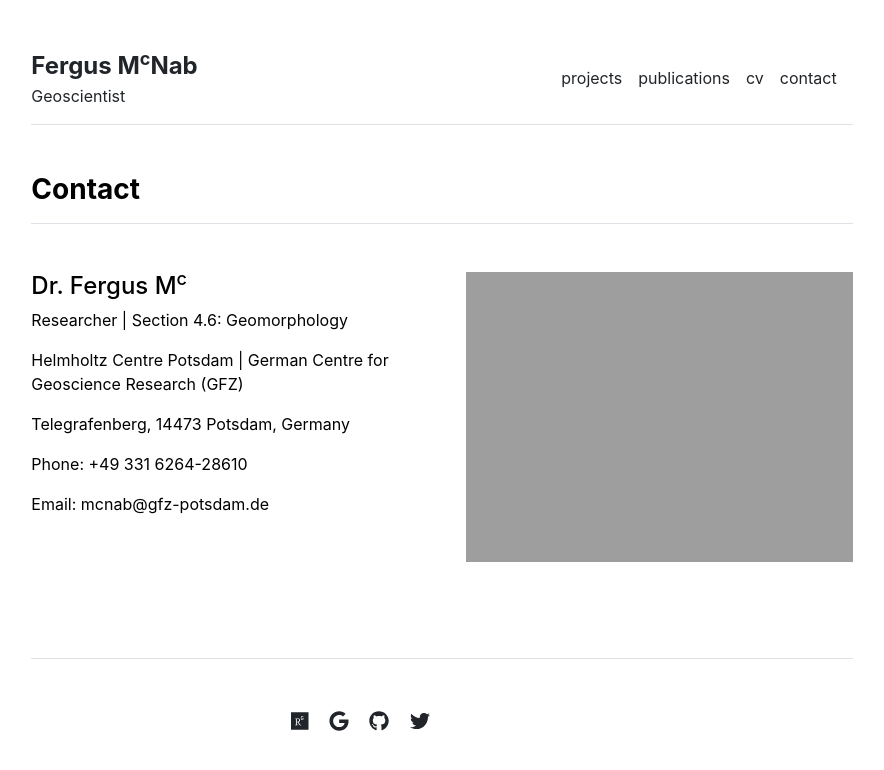
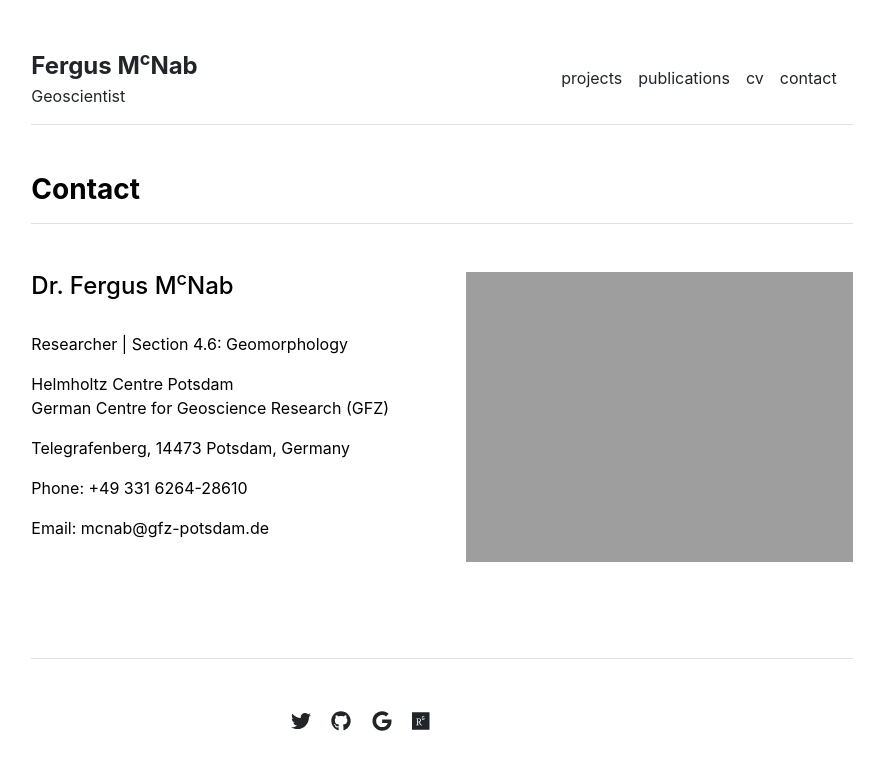
Before and after one commit to fmcnab/fmcnab.github.io, a Jekyll site: the page built from contact.md, in a window 1280 px wide. Shown: the top 770 px of the page, without its empty margins (198-1082 px from the left). Built offline with Jekyll 4.4.1, drawn with Linux system fonts in a browser that asks for light colours.

Commit message:
Adjust contact formatting.

```diff
--- a/_data/settings.yml
+++ b/_data/settings.yml
@@ -15,10 +15,10 @@ courses:
 - {name: 'Stellar Structures', url: 'stellar-structures'}
 
 social:
+- {icon: 'twitter', link: 'https://twitter.com/fergus_mc'}
+- {icon: 'github', link: 'https://github.com/fmcnab'}
+- {icon: 'google', link: 'https://scholar.google.com/citations?user=jkIHW8QAAAAJ&hl=en&authuser=1'}
 - {icon: 'researchgate', link: 'https://www.researchgate.net/profile/Fergus-Mcnab'}
-- {icon: 'google', link: 'https://scholar.google.com/citations?user=jkIHW8QAAAAJ&hl=en&authuser=1'}
-- {icon: 'github', link: 'https://github.com/fmcnab'}
-- {icon: 'twitter', link: 'https://twitter.com/fergus_mc'}
 
 contacts:
-- {name: 'Dr. Fergus M<sup>c</sup>', title: 'Researcher', department: 'Section 4.6: Geomorphology', institution: 'Helmholtz Centre Potsdam | German Centre for Geoscience Research (GFZ)', institution_address: 'Telegrafenberg, 14473 Potsdam, Germany', phone: ' +49 331 6264-28610', email: 'mcnab@gfz-potsdam.de', image: 'assets/img/contact.jpg'}
+- {name: 'Dr. Fergus M<sup>c</sup>Nab', title: 'Researcher', department: 'Section 4.6: Geomorphology', institution: 'Helmholtz Centre Potsdam<br>German Centre for Geoscience Research (GFZ)', institution_address: 'Telegrafenberg, 14473 Potsdam, Germany', phone: ' +49 331 6264-28610', email: 'mcnab@gfz-potsdam.de', image: 'assets/img/contact.jpg'}
--- a/_includes/contact.html
+++ b/_includes/contact.html
@@ -4,7 +4,7 @@
     {% for contact in site.data.settings.contacts %}
     <div class="row g-5 mb-5">
       <div class="col-md-6">
-        <h4>{{ contact.name }}</h4>
+        <h4 class="pb-3 mb-3">{{ contact.name }}</h4>
         <p>{{ contact.title }} | {{ contact.department }}</p>
         <p>{{ contact.institution }}</p>
         <p>{{ contact.institution_address }}</p>
```
